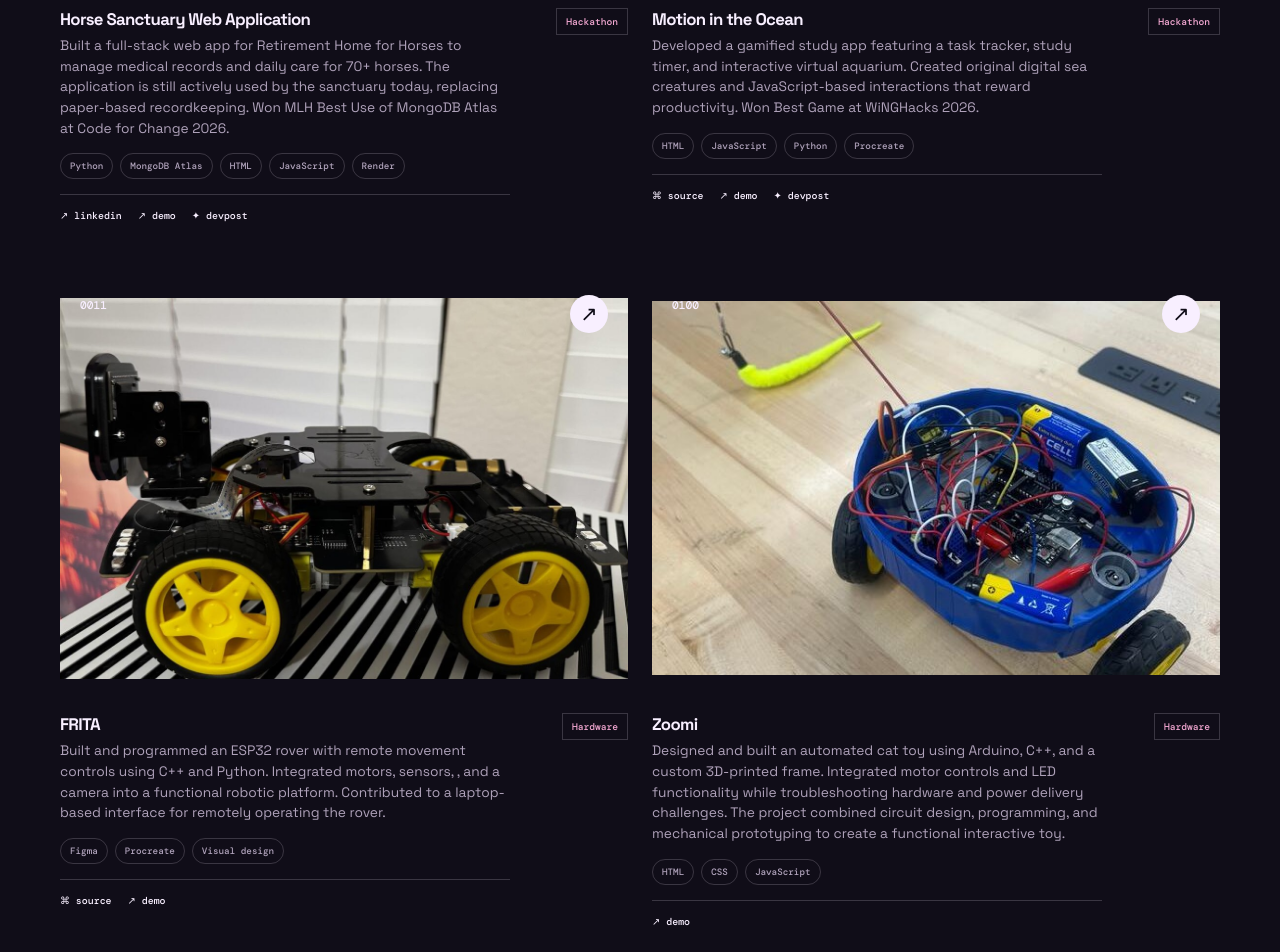
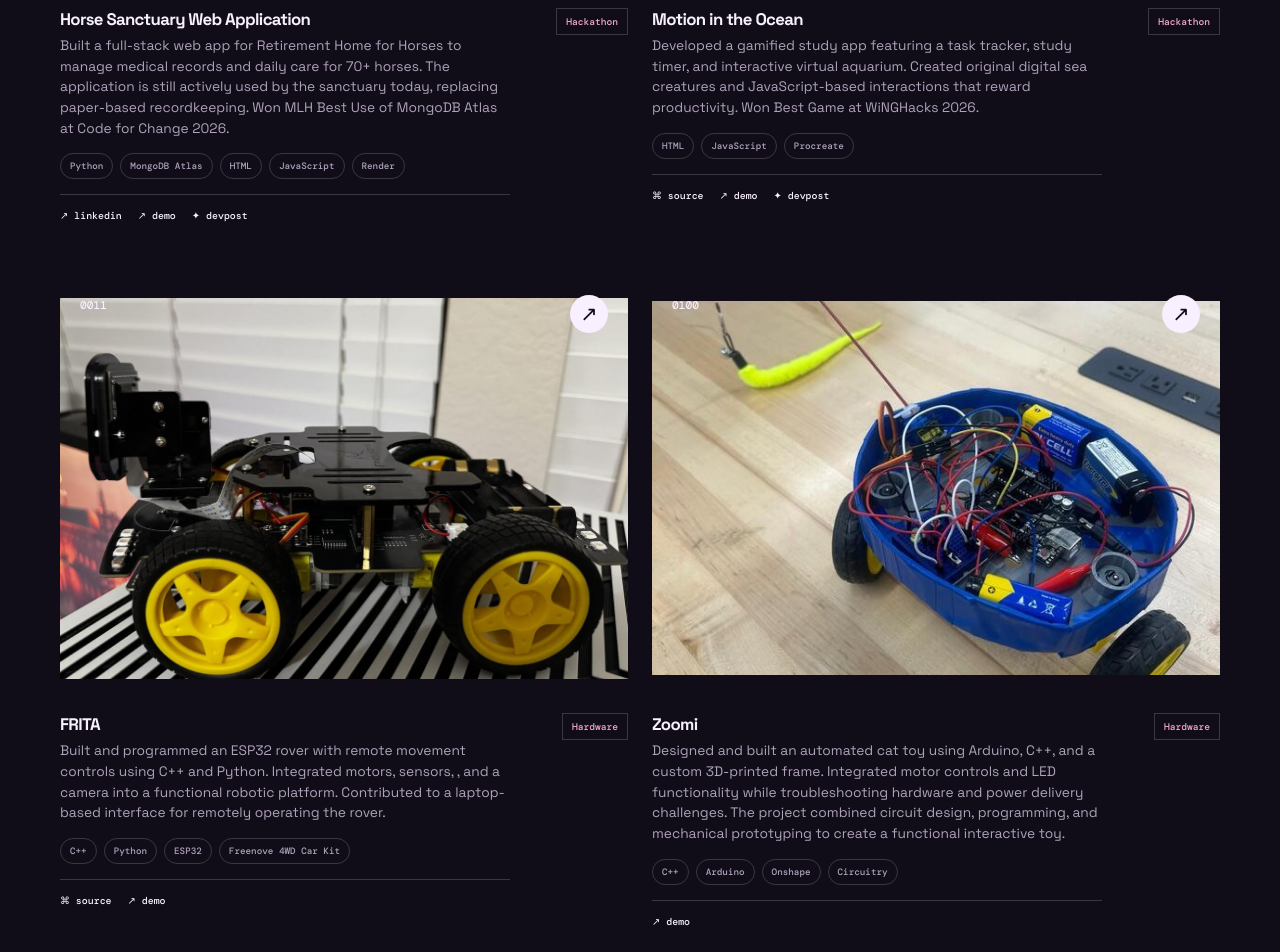
Before and after one commit to vianneej/viannee-portfolio, a plain HTML site: page index.html in a window 1280 px wide. Shown: the part 2460-3412 px from the top of the page. Drawn offline with nearby package versions, Linux system fonts and the light colour scheme.

Commit message:
Sorry forgot to update project tags

```diff
--- a/index.html
+++ b/index.html
@@ -72,7 +72,7 @@
 
       <section class="work shell" id="work">
         <div class="section-heading">
-          <div><p class="eyebrow">0001 / Selected projects</p><h2>things i've<br /><em>made.</em></h2></div>
+          <div><p class="eyebrow">0001 / projects</p><h2>Things i've<br /><em>made.</em></h2></div>
           <p class="section-note">A little archive of websites, products, and visual experiments made with care.</p>
         </div>
         <div class="project-grid">
@@ -82,15 +82,15 @@
           </article>
           <article class="project-card" data-category="product">
             <a href="https://github.com/vianneej/WingHacks_2026" target="_blank" rel="noreferrer" class="project-visual visual-lilac"><span class="project-number">0010</span><img class="project-image" src="assets/motioninocean.png" alt="Motion in the Ocean game preview" /><span class="project-arrow">↗</span></a>
-            <div class="project-meta"><div><h3>Motion in the Ocean</h3><p class="project-description">Developed a gamified study app featuring a task tracker, study timer, and interactive virtual aquarium. Created original digital sea creatures and JavaScript-based interactions that reward productivity. Won Best Game at WiNGHacks 2026.</p><div class="project-tags"><span>HTML</span><span>JavaScript</span><span>Python</span><span>Procreate</span></div><div class="project-links"><a href="https://github.com/vianneej/WingHacks_2026" target="_blank" rel="noreferrer">⌘ source</a><a href="https://www.youtube.com/watch?v=8GUUWC3rwIU" target="_blank" rel="noreferrer">↗ demo</a><a href="https://devpost.com/software/aquarium-game" target="_blank" rel="noreferrer">✦ devpost</a></div></div><span class="pill">Hackathon</span></div>
+            <div class="project-meta"><div><h3>Motion in the Ocean</h3><p class="project-description">Developed a gamified study app featuring a task tracker, study timer, and interactive virtual aquarium. Created original digital sea creatures and JavaScript-based interactions that reward productivity. Won Best Game at WiNGHacks 2026.</p><div class="project-tags"><span>HTML</span><span>JavaScript</span><span>Procreate</span></div><div class="project-links"><a href="https://github.com/vianneej/WingHacks_2026" target="_blank" rel="noreferrer">⌘ source</a><a href="https://www.youtube.com/watch?v=8GUUWC3rwIU" target="_blank" rel="noreferrer">↗ demo</a><a href="https://devpost.com/software/aquarium-game" target="_blank" rel="noreferrer">✦ devpost</a></div></div><span class="pill">Hackathon</span></div>
           </article>
           <article class="project-card" data-category="hardware">
             <a href="https://github.com/tiffanyyvo/FRITA" target="_blank" rel="noreferrer" class="project-visual visual-rose"><span class="project-number">0011</span><img class="project-image" src="assets/Frita.jpg" alt="FRITA project preview" /><span class="project-arrow">↗</span></a>
-            <div class="project-meta"><div><h3>FRITA</h3><p class="project-description">Built and programmed an ESP32 rover with remote movement controls using C++ and Python. Integrated motors, sensors, , and a camera into a functional robotic platform. Contributed to a laptop-based interface for remotely operating the rover.</p><div class="project-tags"><span>Figma</span><span>Procreate</span><span>Visual design</span></div><div class="project-links"><a href="https://github.com/tiffanyyvo/FRITA" target="_blank" rel="noreferrer">⌘ source</a><a href="https://make-room-for-joy.vercel.app" target="_blank" rel="noreferrer">↗ demo</a></div></div><span class="pill">Hardware</span></div>
+            <div class="project-meta"><div><h3>FRITA</h3><p class="project-description">Built and programmed an ESP32 rover with remote movement controls using C++ and Python. Integrated motors, sensors, , and a camera into a functional robotic platform. Contributed to a laptop-based interface for remotely operating the rover.</p><div class="project-tags"><span>C++</span><span>Python</span><span>ESP32</span><span>Freenove 4WD Car Kit</span></span></div><div class="project-links"><a href="https://github.com/tiffanyyvo/FRITA" target="_blank" rel="noreferrer">⌘ source</a><a href="https://make-room-for-joy.vercel.app" target="_blank" rel="noreferrer">↗ demo</a></div></div><span class="pill">Hardware</span></div>
           </article>
           <article class="project-card project-wide" data-category="hardware">
             <a href="https://github.com/vianneej" target="_blank" rel="noreferrer" class="project-visual visual-night"><span class="project-number">0100</span><img class="project-image" src="assets/zoomi.jpg" alt="Zoomi project preview" /><span class="project-arrow">↗</span></a>
-            <div class="project-meta"><div><h3>Zoomi</h3><p class="project-description">Designed and built an automated cat toy using Arduino, C++, and a custom 3D-printed frame. Integrated motor controls and LED functionality while troubleshooting hardware and power delivery challenges. The project combined circuit design, programming, and mechanical prototyping to create a functional interactive toy.</p><div class="project-tags"><span>HTML</span><span>CSS</span><span>JavaScript</span></div><div class="project-links"><a href="https://www.linkedin.com/feed/update/urn:li:activity:7320970613198655488/" target="_blank" rel="noreferrer">↗ demo</a></div></div><span class="pill">Hardware</span></div>
+            <div class="project-meta"><div><h3>Zoomi</h3><p class="project-description">Designed and built an automated cat toy using Arduino, C++, and a custom 3D-printed frame. Integrated motor controls and LED functionality while troubleshooting hardware and power delivery challenges. The project combined circuit design, programming, and mechanical prototyping to create a functional interactive toy.</p><div class="project-tags"><span>C++</span><span>Arduino</span><span>Onshape</span><span>Circuitry</span></div><div class="project-links"><a href="https://www.linkedin.com/feed/update/urn:li:activity:7320970613198655488/" target="_blank" rel="noreferrer">↗ demo</a></div></div><span class="pill">Hardware</span></div>
           </article>
         </div>
       </section>
@@ -115,7 +115,7 @@
 
     <footer class="footer shell" id="contact">
       <div><p class="eyebrow">0011 / Have a good idea?</p><h2>Let's make it<br /><em>real.</em> <span>✦</span></h2></div>
-      <div class="footer-right"><a class="email-link" href="mailto:vianneerosaarroyo@gmail.com">vianneerosaarroyo@gmail.com <span>↗</span></a><div class="socials"><a href="https://github.com/vianneej" target="_blank" rel="noreferrer">GitHub</a><a href="https://www.linkedin.com/in/vianneerosa-arroyo" target="_blank" rel="noreferrer">LinkedIn</a><a href="https://devpost.com/vianneej?ref_content=user-portfolio&amp;ref_feature=portfolio&amp;ref_medium=global-nav" target="_blank" rel="noreferrer">Devpost</a></div><p class="copyright">© 2024 Viannee J. Rosa-Arroyo. Battery low. Shutting down now.</p></div>
+      <div class="footer-right"><a class="email-link" href="mailto:vianneerosaarroyo@gmail.com">vianneerosaarroyo@gmail.com <span>↗</span></a><div class="socials"><a href="https://github.com/vianneej" target="_blank" rel="noreferrer">GitHub</a><a href="https://www.linkedin.com/in/vianneerosa-arroyo" target="_blank" rel="noreferrer">LinkedIn</a><a href="https://devpost.com/vianneej?ref_content=user-portfolio&amp;ref_feature=portfolio&amp;ref_medium=global-nav" target="_blank" rel="noreferrer">Devpost</a></div><p class="copyright">© 2024 Viannee J. Rosa-Arroyo. Thanks for reading!</p></div>
     </footer>
     <script src="script.js"></script>
   </body>
```
